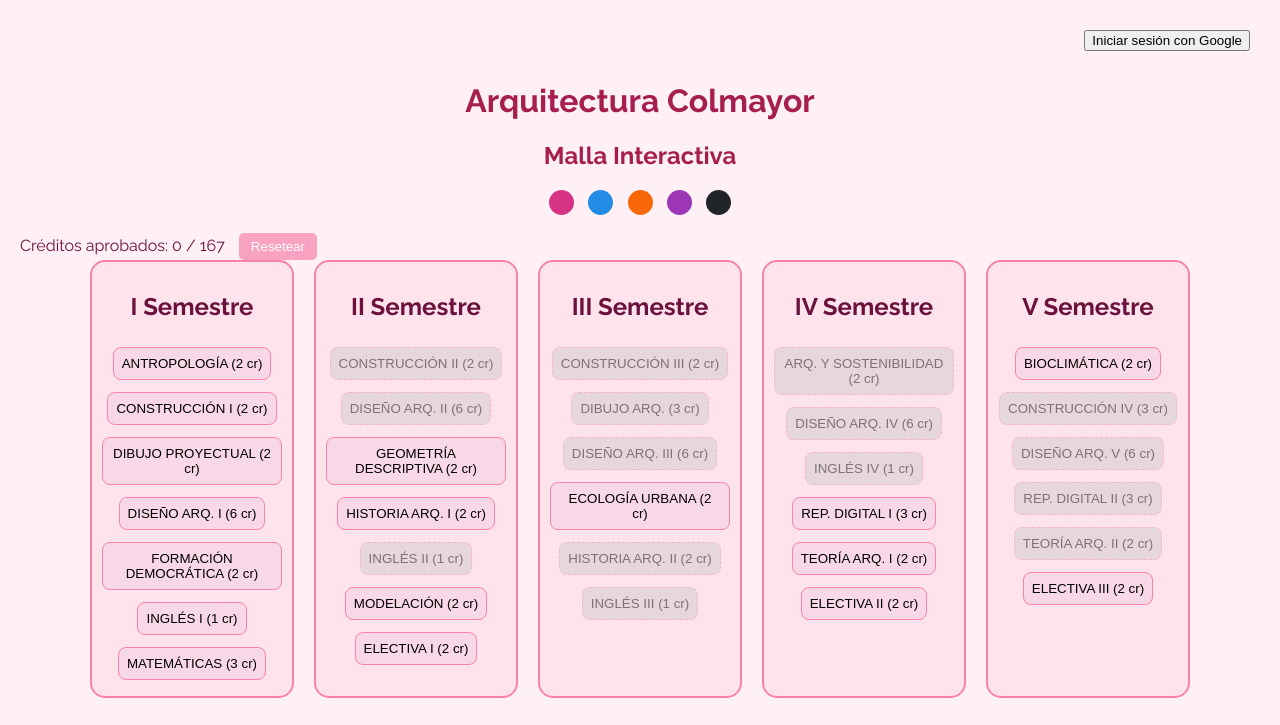
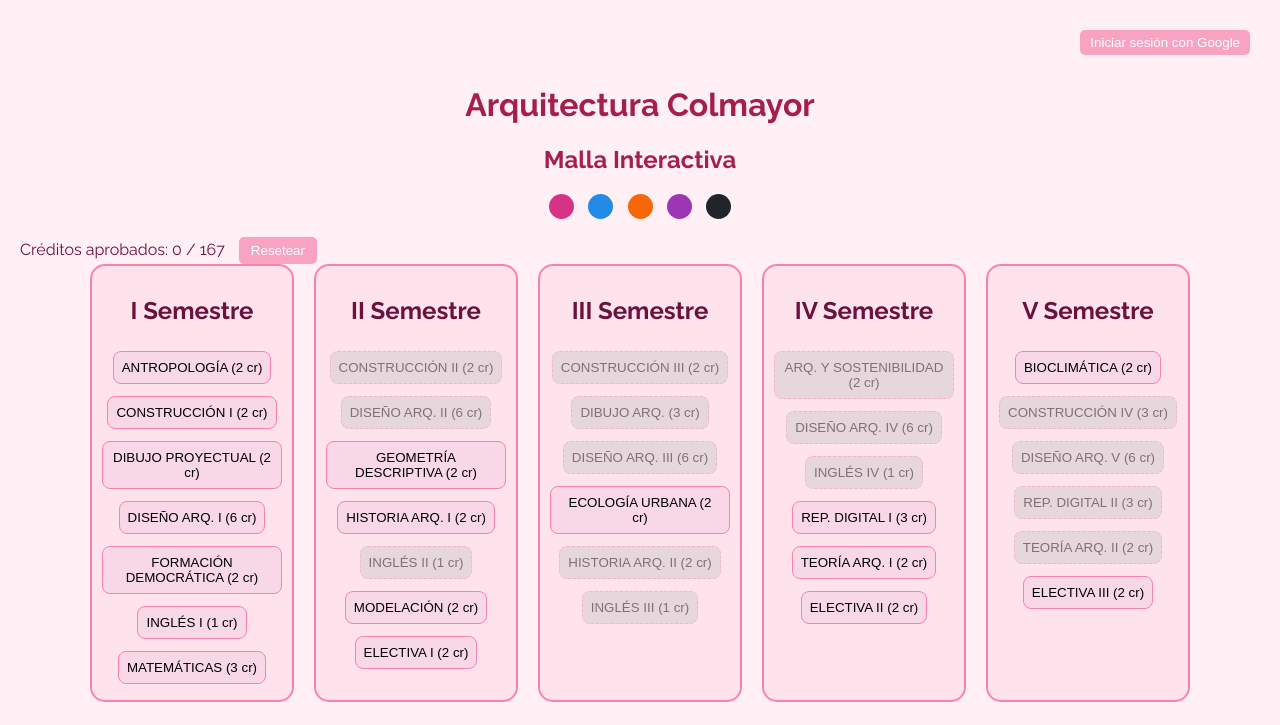
Before and after one commit to veronica-fe/malla-arquitectura, a plain HTML site: page index.html in a window 1280 px wide. Shown: the top 725 px of the page. Drawn offline with Linux system fonts and the light colour scheme; no server answers.

Commit message:
Update estilos.css

```diff
--- a/estilos.css
+++ b/estilos.css
@@ -149,3 +149,23 @@
   color: var(--titulo);
   opacity: 0.8;
 }
+/* Estilos para mostrar nombre de usuario y botones */
+#user-info {
+  font-weight: bold;
+  margin-right: 10px;
+}
+
+#login,
+#logout {
+  padding: 5px 10px;
+  background-color: var(--btn-bg);
+  color: white;
+  border: none;
+  border-radius: 5px;
+  cursor: pointer;
+}
+
+#login:hover,
+#logout:hover {
+  opacity: 0.8;
+}
```
